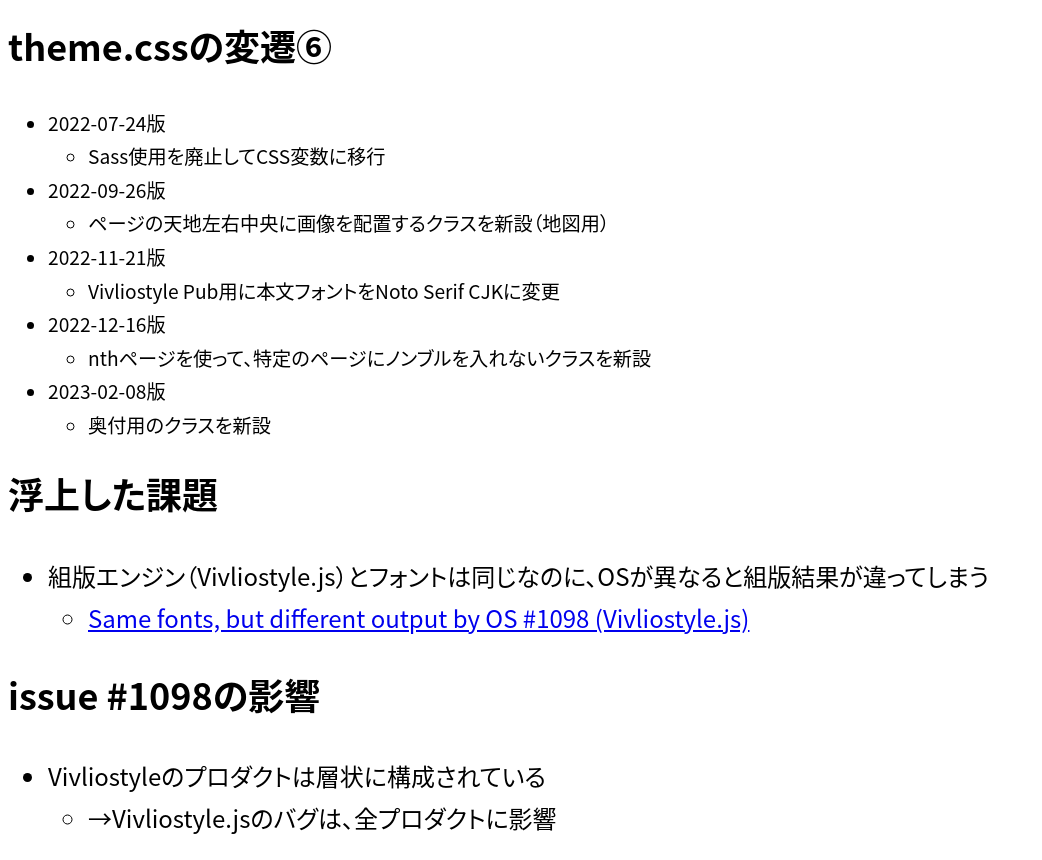
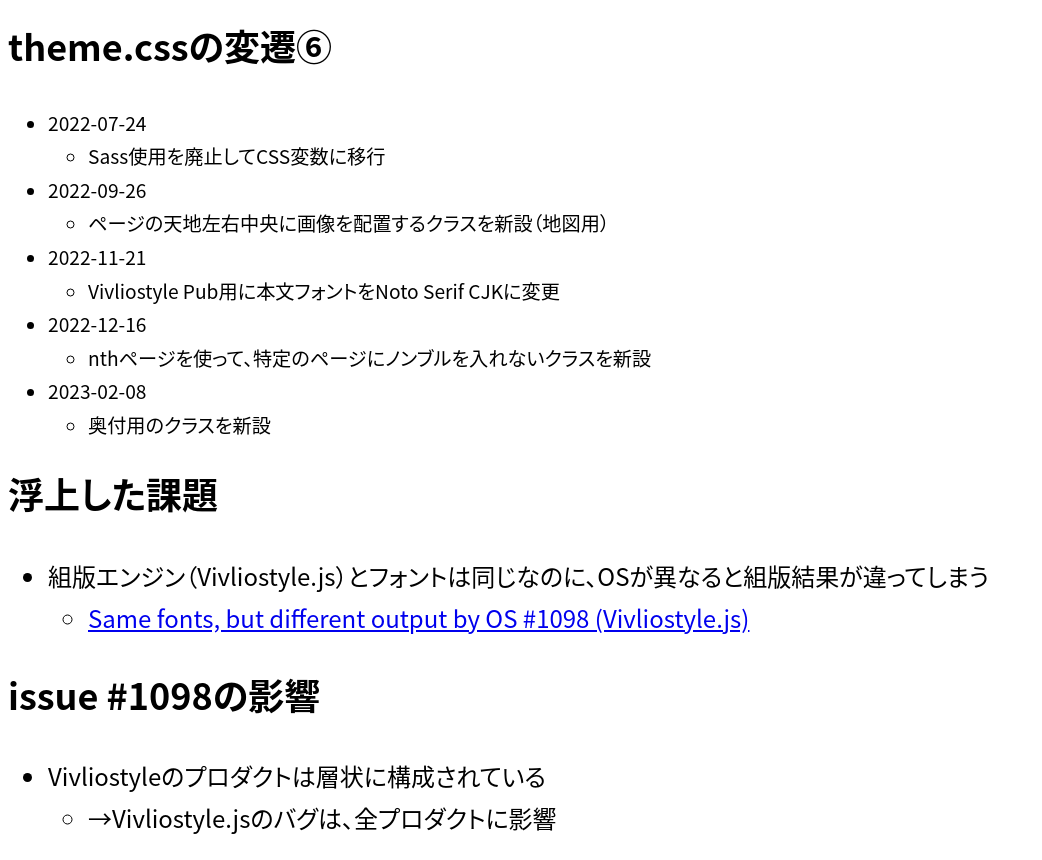
Before and after one commit to ogwata/slide-2023-05-26-kaigainotabi1, a website: page manuscript.html in a window 1280 px wide. Shown: the part 5893-6753 px from the top of the page, without its empty margins (0-1042 px from the left). Drawn offline with Linux system fonts and the light colour scheme.

Commit message:
fix typo

```diff
--- a/manuscript.html
+++ b/manuscript.html
@@ -232,27 +232,27 @@
       <h1 id="themecssの変遷-5">theme.cssの変遷⑥</h1>
       <div style="font-size: 80%;">
         <ul>
-          <li>2022-07-24版
+          <li>2022-07-24
             <ul>
               <li>Sass使用を廃止してCSS変数に移行</li>
             </ul>
           </li>
-          <li>2022-09-26版
+          <li>2022-09-26
             <ul>
               <li>ページの天地左右中央に画像を配置するクラスを新設（地図用）</li>
             </ul>
           </li>
-          <li>2022-11-21版
+          <li>2022-11-21
             <ul>
               <li>Vivliostyle Pub用に本文フォントをNoto Serif CJKに変更</li>
             </ul>
           </li>
-          <li>2022-12-16版
+          <li>2022-12-16
             <ul>
               <li>nthページを使って、特定のページにノンブルを入れないクラスを新設</li>
             </ul>
           </li>
-          <li>2023-02-08版
+          <li>2023-02-08
             <ul>
               <li>奥付用のクラスを新設</li>
             </ul>
--- a/publication.json
+++ b/publication.json
@@ -7,7 +7,7 @@
   "conformsTo": "https://github.com/vivliostyle/vivliostyle-cli",
   "author": "OGATA Katsuhiro <ogwata@vivliostyle.org>",
   "inLanguage": "ja",
-  "dateModified": "2023-05-28T01:56:59.948Z",
+  "dateModified": "2023-05-28T02:36:11.268Z",
   "name": "slide-2023-05-26-kaigainotabi1",
   "readingOrder": [
     {
```
Also changed, not shown: manuscript.md (+5 -5 lines).
